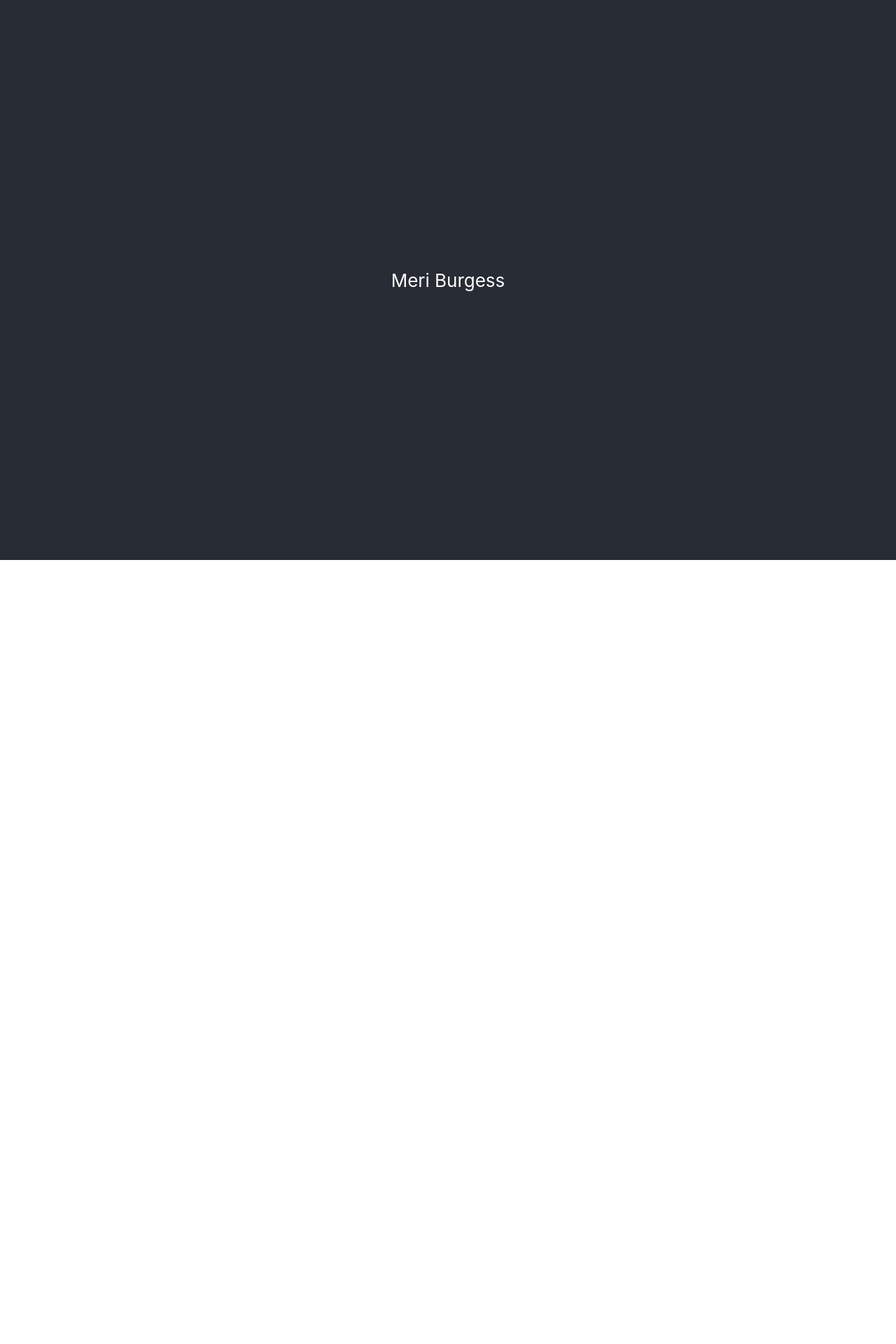
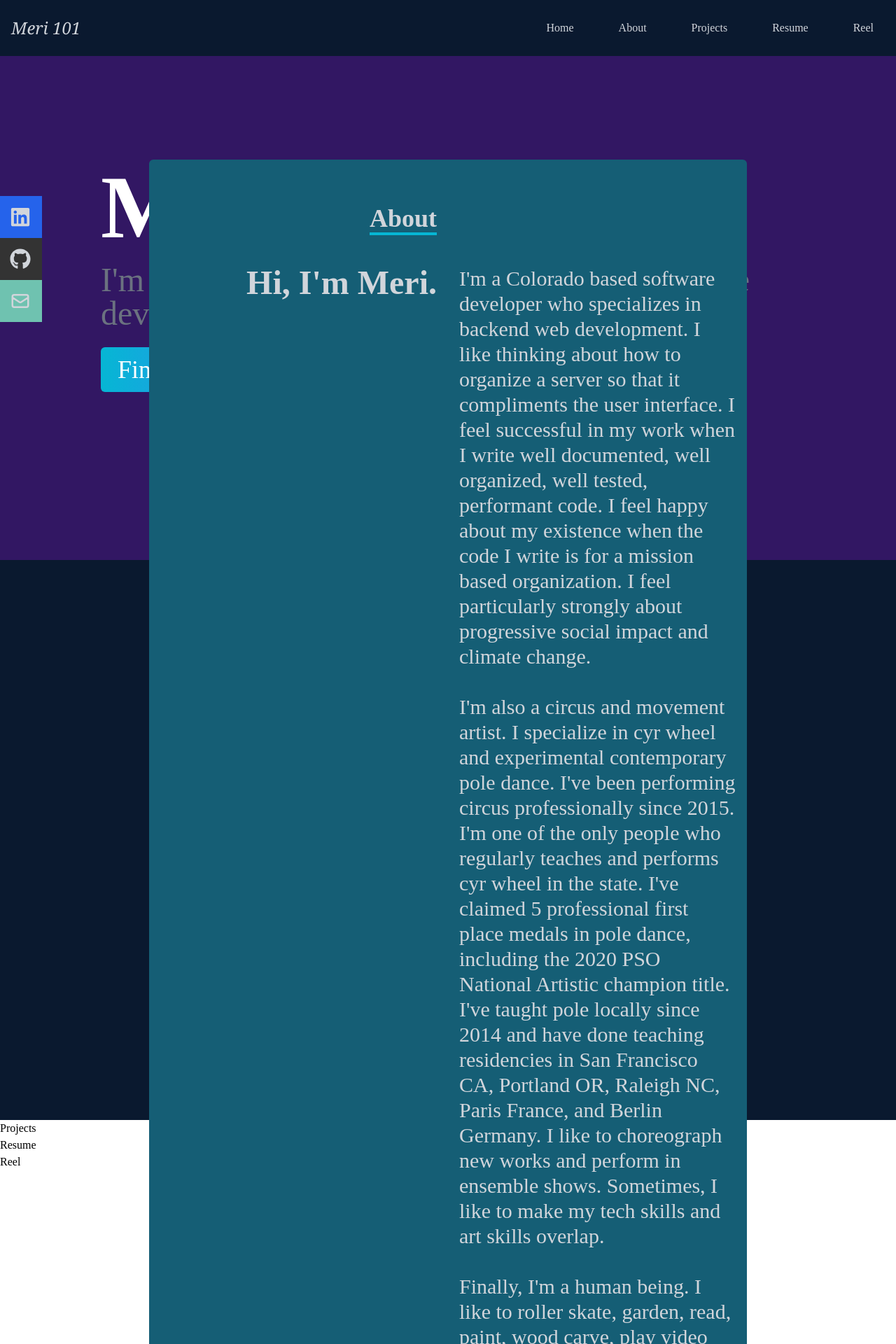
Before and after one commit to meri-b/portfolio, a React (Create React App) app: page /about in a window 1280 px wide. Shown: the top 1920 px of the page at 70% size. Before the commit the page ends 800 px from the top, so only its background shows below. Built offline with nearby package versions, Linux system fonts and the light colour scheme.

Commit message:
add some basic info via a template

```diff
--- a/public/index.html
+++ b/public/index.html
@@ -24,7 +24,7 @@
       work correctly both with client-side routing and a non-root public URL.
       Learn how to configure a non-root public URL by running `npm run build`.
     -->
-    <title>React App</title>
+    <title>Meri Burgess</title>
   </head>
   <body>
     <noscript>You need to enable JavaScript to run this app.</noscript>
--- a/src/App.js
+++ b/src/App.js
@@ -1,11 +1,19 @@
-import "./App.css";
+import About from "./components/About";
+import Projects from "./components/Projects";
+import Reel from "./components/Reel";
+import Navbar from "./components/Navbar";
+import Resume from "./components/Resume";
+import Home from "./components/Home";
 
 function App() {
   return (
-    <div className="App">
-      <header className="App-header">
-        <p>Meri Burgess</p>
-      </header>
+    <div>
+      <Navbar />
+      <Home />
+      <About />
+      <Projects />
+      <Resume />
+      <Reel />
     </div>
   );
 }
--- /dev/null
+++ b/src/components/About.jsx
@@ -0,0 +1,63 @@
+import React from "react";
+
+const About = () => {
+  return (
+    <div
+      name="about"
+      id="about"
+      className="w-full h-screen bg-[#0a192f] text-gray-300"
+    >
+      <div className="flex flex-col justify-center items-center w-full h-full">
+        <div className=" py-16 rounded-md bg-cyan-800 flex flex-col justify-center items-center w-4/6">
+          <div className="max-w-[1000px] w-full grid grid-cols-2 gap-8 mb-4">
+            <div className="sm:text-right pb-8 pl-4">
+              <p className="text-4xl font-bold inline border-b-4 border-cyan-500">
+                About
+              </p>
+            </div>
+            <div></div>
+          </div>
+          <div className="max-w-[1000px] w-full grid sm:grid-cols-2 gap-8 px-4">
+            <div className="sm:text-right text-5xl font-bold">
+              <p>Hi, I'm Meri.</p>
+            </div>
+            <div className="sm:text-left text-3xl">
+              <p>
+                I'm a Colorado based software developer who specializes in
+                backend web development. I like thinking about how to organize a
+                server so that it compliments the user interface. I feel
+                successful in my work when I write well documented, well
+                organized, well tested, performant code. I feel happy about my
+                existence when the code I write is for a mission based
+                organization. I feel particularly strongly about progressive
+                social impact and climate change.
+              </p>
+              <br />
+              <p>
+                I'm also a circus and movement artist. I specialize in cyr wheel
+                and experimental contemporary pole dance. I've been performing
+                circus professionally since 2015. I'm one of the only people who
+                regularly teaches and performs cyr wheel in the state. I've
+                claimed 5 professional first place medals in pole dance,
+                including the 2020 PSO National Artistic champion title. I've
+                taught pole locally since 2014 and have done teaching
+                residencies in San Francisco CA, Portland OR, Raleigh NC, Paris
+                France, and Berlin Germany. I like to choreograph new works and
+                perform in ensemble shows. Sometimes, I like to make my tech
+                skills and art skills overlap.
+              </p>
+              <br />
+              <p>
+                Finally, I'm a human being. I like to roller skate, garden,
+                read, paint, wood carve, play video games, watch reality tv,
+                take long walks with my dog, eat food, and take naps. Having
+                balance in my life is very important to me.
+              </p>
+            </div>
+          </div>
+        </div>
+      </div>
+    </div>
+  );
+};
+export default About;
--- /dev/null
+++ b/src/components/Home.jsx
@@ -0,0 +1,36 @@
+import React from "react";
+import { HiArrowNarrowRight } from "react-icons/hi";
+// import me from "../assets/me.png";
+import { Link } from "react-scroll";
+
+const Home = () => {
+  return (
+    <div name="home" className="h-screen w-full bg-[#321763]">
+      <div className="max-w-screen-lg mx-auto flex flex-col items-center justify-center h-full px-4 md:flex-row">
+        <div className="flex flex-col justify-center h-full">
+          <h2 className="text-4xl sm:text-9xl font-bold text-white">
+            Meri Burgess
+          </h2>
+          <p className="text-gray-500 py-4  text-5xl">
+            I'm a human being that happens to be a software developer and a
+            circus artist.
+          </p>
+          <div>
+            <Link
+              to="about"
+              smooth
+              duration={500}
+              className="group text-white w-fit px-6 py-3 my-2 flex items-center rounded-md bg-gradient-to-r from-cyan-500 to-blue-500 cursor-pointer text-4xl"
+            >
+              Find out more
+              <span className="group-hover:rotate-90 duration-300">
+                <HiArrowNarrowRight size={25} className="ml-3" />
+              </span>
+            </Link>
+          </div>
+        </div>
+      </div>
+    </div>
+  );
+};
+export default Home;
--- /dev/null
+++ b/src/components/Navbar.jsx
@@ -0,0 +1,122 @@
+import React, { useState } from "react";
+import { FaBars, FaTimes, FaGithub, FaLinkedin } from "react-icons/fa";
+import { HiOutlineMail } from "react-icons/hi";
+import { Link } from "react-scroll";
+
+const Navbar = () => {
+  const [nav, setNav] = useState(false);
+  const handleClick = () => setNav(!nav);
+
+  return (
+    <div className="fixed w-full h-[80px] flex justify-between items-center px-4 bg-[#0a192f] text-gray-300">
+      <div>
+        <h1 className=" font-thin text-2xl italic font-serif">Meri 101</h1>
+      </div>
+      {/* menu */}
+      <ul className="hidden md:flex gap-x-8">
+        <li>
+          <Link to="home" smooth={true} duration={500}>
+            Home
+          </Link>
+        </li>
+        <li>
+          <Link to="about" smooth={true} duration={500}>
+            About
+          </Link>
+        </li>
+        <li>
+          <Link to="projects" smooth={true} duration={500}>
+            Projects
+          </Link>
+        </li>
+        <li>
+          <Link to="resume" smooth={true} duration={500}>
+            Resume
+          </Link>
+        </li>
+        <li>
+          <Link to="reel" smooth={true} duration={500}>
+            Reel
+          </Link>
+        </li>
+      </ul>
+      {/* Hamburger */}
+      <div onClick={handleClick} className="md:hidden z-10">
+        {!nav ? <FaBars /> : <FaTimes />}
+      </div>
+      {/* Mobile menu */}
+      <ul
+        className={
+          !nav
+            ? "hidden"
+            : "absolute top-0 left-0 w-full h-screen bg-[#0a192f] flex flex-col justify-center items-center"
+        }
+      >
+        <li className="py-6 text-4xl">
+          <Link onClick={handleClick} to="home" smooth={true} duration={500}>
+            Home
+          </Link>
+        </li>
+        <li className="py-6 text-4xl">
+          {" "}
+          <Link onClick={handleClick} to="about" smooth={true} duration={500}>
+            About
+          </Link>
+        </li>
+        <li className="py-6 text-4xl">
+          {" "}
+          <Link
+            onClick={handleClick}
+            to="projects"
+            smooth={true}
+            duration={500}
+          >
+            Projects
+          </Link>
+        </li>
+        <li className="py-6 text-4xl">
+          {" "}
+          <Link onClick={handleClick} to="resume" smooth={true} duration={500}>
+            Resume
+          </Link>
+        </li>
+        <li className="py-6 text-4xl">
+          {" "}
+          <Link onClick={handleClick} to="reel" smooth={true} duration={500}>
+            Reel
+          </Link>
+        </li>
+      </ul>
+      {/* Social icons */}
+      <div className="hidden lg:flex fixed flex-col top-[35%] left-0">
+        <ul>
+          <li className="w-[160px] h-[60px] flex justify-between items-center ml-[-100px] hover:ml-[-10px] duration-300 bg-blue-600">
+            <a
+              className="flex justify-between items-center w-full text-gray-300"
+              href="https://www.linkedin.com/in/meredith-burgess-476b15104/"
+            >
+              Linkedin <FaLinkedin size={30} />
+            </a>
+          </li>
+          <li className="w-[160px] h-[60px] flex justify-between items-center ml-[-100px] hover:ml-[-10px] duration-300 bg-[#333333]">
+            <a
+              className="flex justify-between items-center w-full text-gray-300"
+              href="https://github.com/meri-b"
+            >
+              Github <FaGithub size={30} />
+            </a>
+          </li>
+          <li className="w-[160px] h-[60px] flex justify-between items-center ml-[-100px] hover:ml-[-10px] duration-300 bg-[#6fc2b0]">
+            <a
+              className="flex justify-between items-center w-full text-gray-300"
+              href="burgess.meri@gmail.com"
+            >
+              Email <HiOutlineMail size={30} />
+            </a>
+          </li>
+        </ul>
+      </div>
+    </div>
+  );
+};
+export default Navbar;
--- /dev/null
+++ b/src/components/Projects.jsx
@@ -0,0 +1,6 @@
+import React from "react";
+
+function Projects() {
+  return <div>Projects</div>;
+}
+export default Projects;
--- /dev/null
+++ b/src/components/Reel.jsx
@@ -0,0 +1,6 @@
+import React from "react";
+
+function Reel() {
+  return <div>Reel</div>;
+}
+export default Reel;
--- /dev/null
+++ b/src/components/Resume.jsx
@@ -0,0 +1,6 @@
+import React from "react";
+
+function Resume() {
+  return <div>Resume</div>;
+}
+export default Resume;
--- a/src/index.css
+++ b/src/index.css
@@ -1,13 +1,26 @@
-body {
-  margin: 0;
-  font-family: -apple-system, BlinkMacSystemFont, 'Segoe UI', 'Roboto', 'Oxygen',
-    'Ubuntu', 'Cantarell', 'Fira Sans', 'Droid Sans', 'Helvetica Neue',
-    sans-serif;
-  -webkit-font-smoothing: antialiased;
-  -moz-osx-font-smoothing: grayscale;
+@tailwind base;
+@tailwind components;
+@tailwind utilities;
+@import url("https://fonts.googleapis.com/css2?family=Raleway:wght@300;400;500;600;700;800;900&display=swap");
+@layer base {
+  body {
+    @apply font-[Raleway];
+  }
+  li {
+    @apply px-4;
+    @apply cursor-pointer;
+  }
 }
-
-code {
-  font-family: source-code-pro, Menlo, Monaco, Consolas, 'Courier New',
-    monospace;
+.content-div {
+  background-repeat: no-repeat;
+  background-size: cover;
+  background-position: center;
+  height: 250px;
 }
+.content-div:hover {
+  background-image: linear-gradient(
+    to right,
+    rgba(117, 63, 164, 0.8),
+    hsla(272, 74%, 61%, 0.8)
+  ) !important;
+}
--- /dev/null
+++ b/tailwind.config.js
@@ -0,0 +1,8 @@
+/** @type {import('tailwindcss').Config} */
+module.exports = {
+  content: ["./src/**/*.{js,jsx,ts,tsx}"],
+  theme: {
+    extend: {},
+  },
+  plugins: [],
+};
```
Also changed, not shown: package.json (+7 -0 lines), src/logo.svg (deleted), 1 other file (tests, documents, lock files or other folders).
